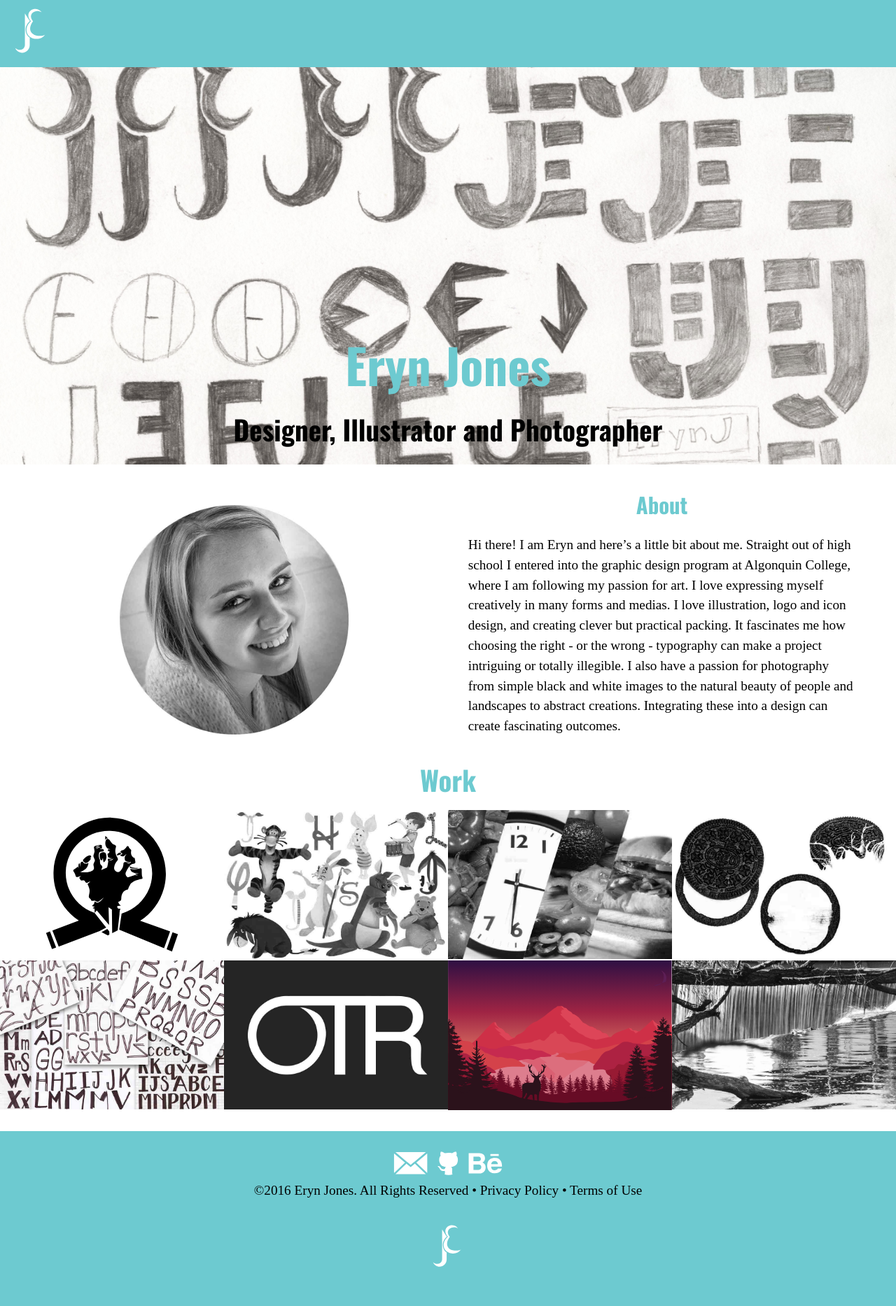
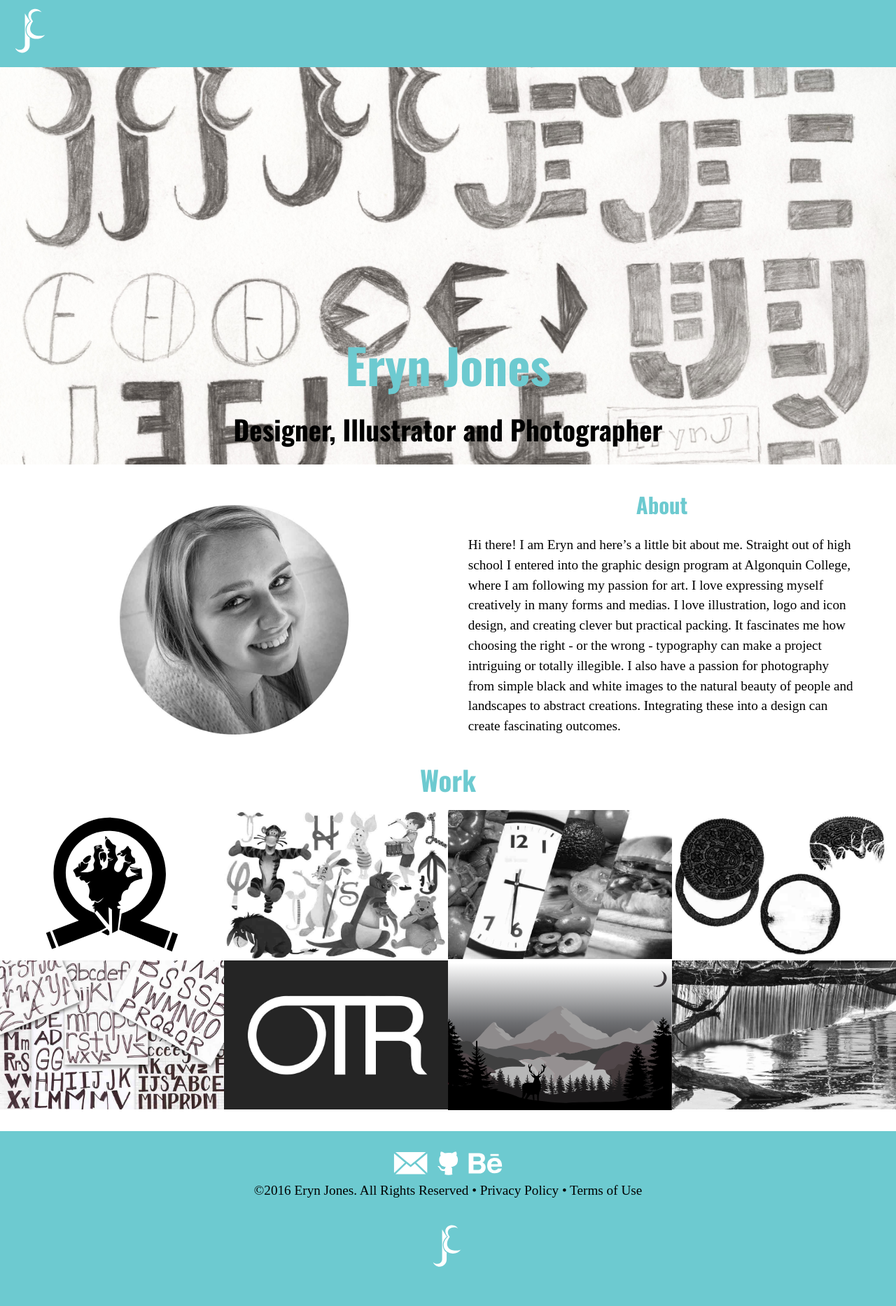
Before and after one commit to erynjones/portfolio, a Jekyll site: the page built from index.html, in a window 1280 px wide. Shown: the whole page at 70% size. Built offline with Jekyll 4.4.1, drawn with Linux system fonts in a browser that asks for light colours; some web fonts are replaced.

Commit message:
all images black and white

```diff
--- a/index.html
+++ b/index.html
@@ -77,7 +77,7 @@ layout: default
       <div class="unit xs-1 s-1 m-1-2 l-1-4 rel space">
         <a itemprop="url" href="{{site.baseurl}}/unknown">
           <div class="opc img">
-            <img itemprop="image" src="{{site.baseurl}}/images/illustration.svg" alt="">
+            <img itemprop="image" src="{{site.baseurl}}/images/illustration-b-w.svg" alt="">
           </div>
           <h3 itemprop="name" class="title exa white">Illustration</h3>
         </a>
```
Also changed, not shown: images/illustration-b-w.svg (added).
